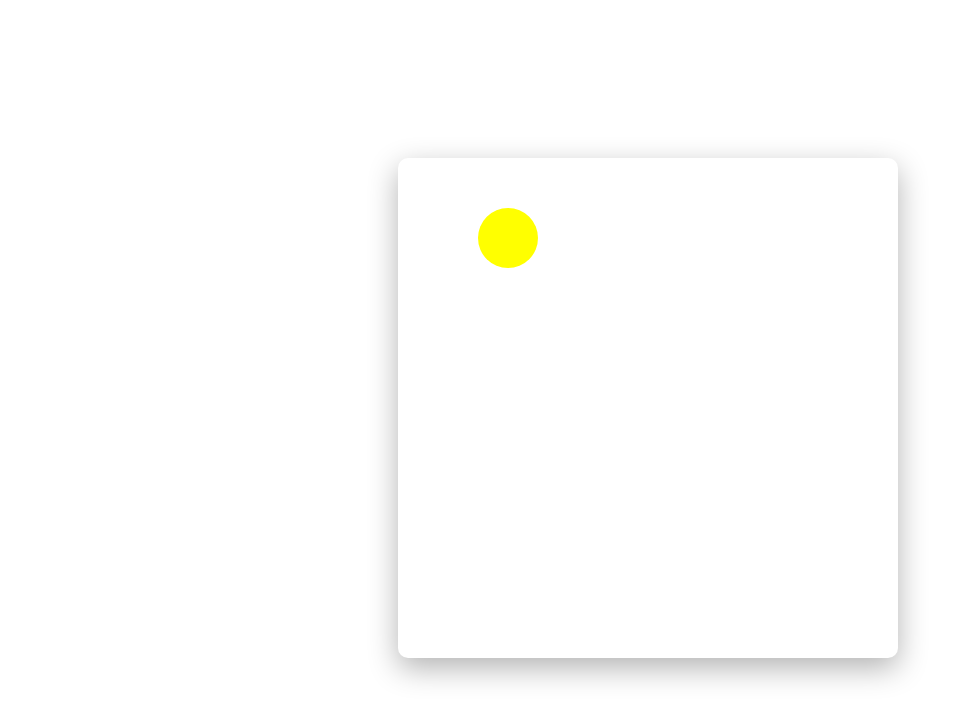
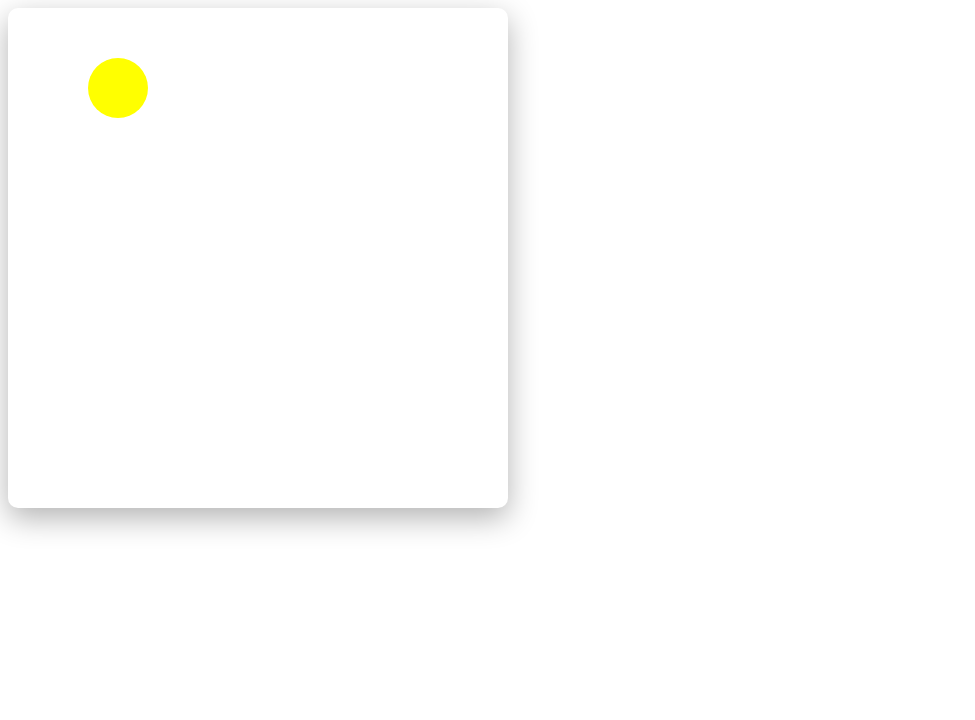
Before and after one commit to toystory1234/1126, a plain HTML site: page index.html in a window 1280 px wide. Shown: the whole page, without its empty margins (0-975 px from the left). Drawn offline with Linux system fonts and the light colour scheme.

Commit message:
Update style.css

```diff
--- a/style.css
+++ b/style.css
@@ -1,12 +1,3 @@
-.container {
-    width: 100vw;
-    height: 100vh;
-    display: flex;
-    flex-direction: column;
-    justify-content: center;
-    align-items: center;
-    text-align: center;
-}
 
 .cat-container {
     position: relative;
```
